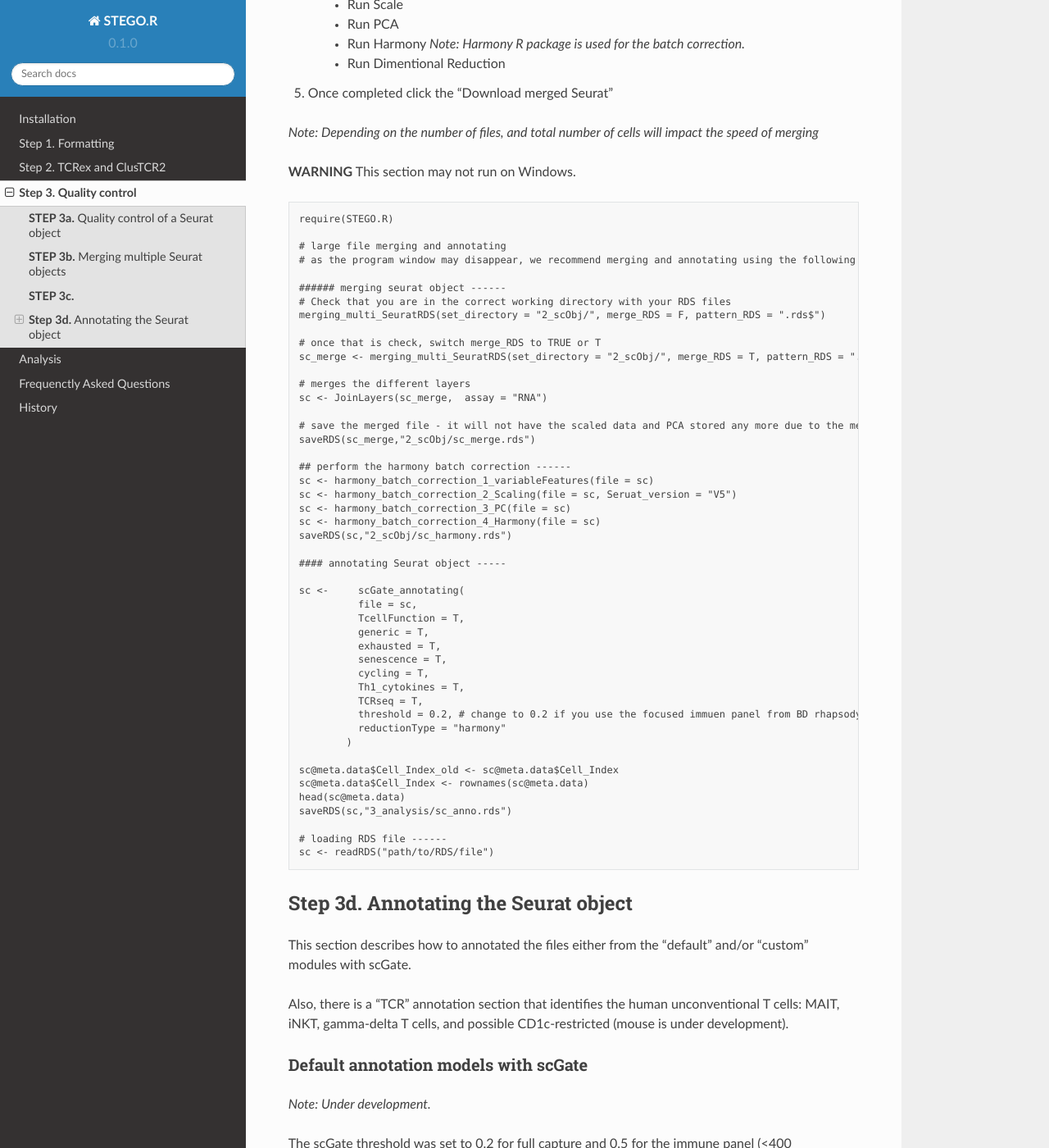
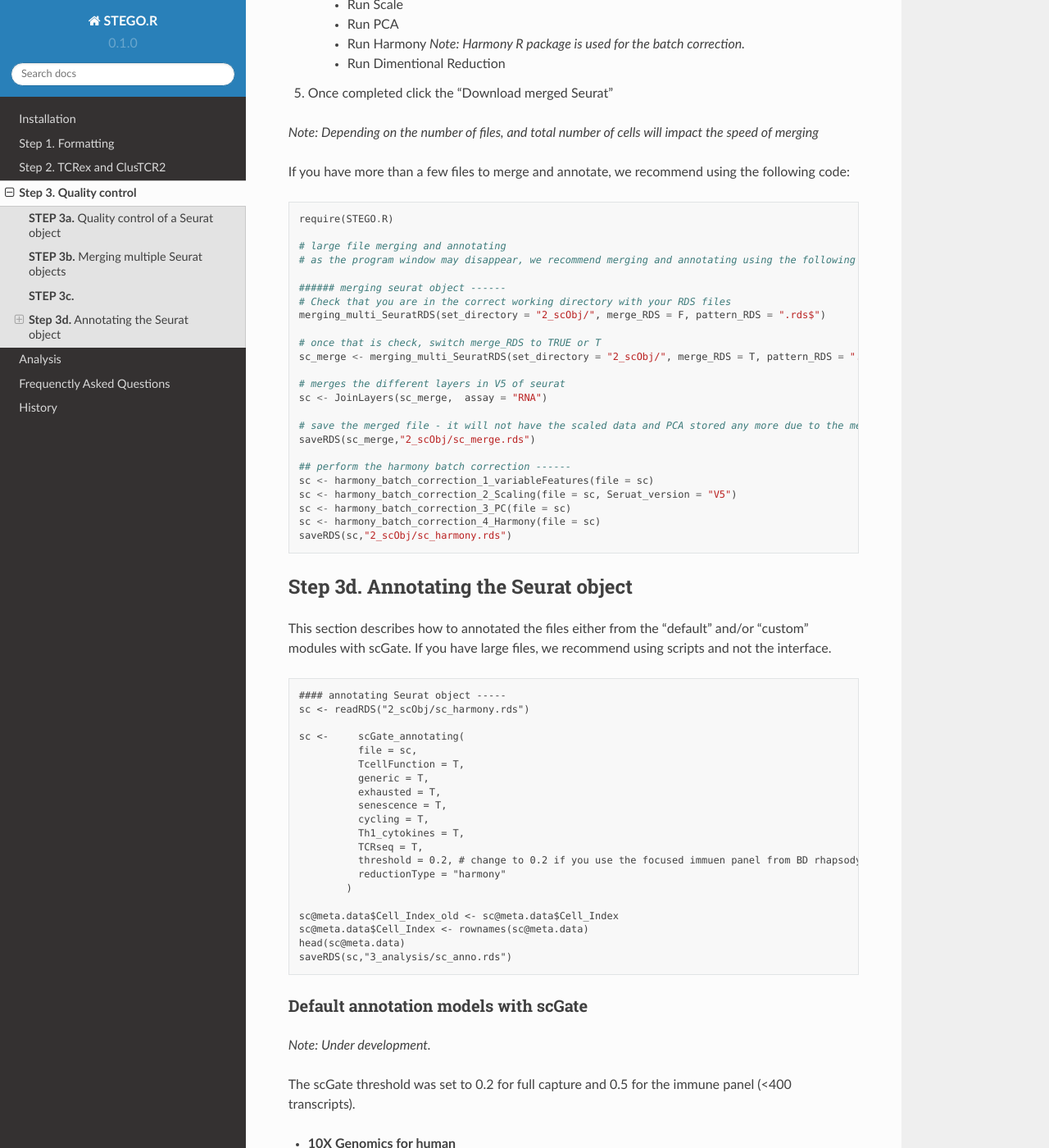
Before and after one commit to KerryAM-R/STEGOR, a Sphinx documentation site: the page built from docs/source/3.STEP3SeuratQC.rst, in a window 1280 px wide and 1400 px high, scrolled down 2910 px. Shown: the whole window at 82% size. Built offline with Sphinx 7.4.7 and the Read the Docs theme 2.0.0, drawn with Linux system fonts in a browser that asks for light colours.

Commit message:
Update 3.STEP3SeuratQC.rst

```diff
--- a/docs/source/3.STEP3SeuratQC.rst
+++ b/docs/source/3.STEP3SeuratQC.rst
@@ -69,7 +69,7 @@ This section is to merge multiple .rds objects and correct for the batch effect.
 
 *Note: Depending on the number of files, and total number of cells will impact the speed of merging*
 
-**WARNING** This section may not run on Windows.
+If you have more than a few files to merge and annotate, we recommend using the following code:
 
 ::
 
@@ -85,7 +85,7 @@ This section is to merge multiple .rds objects and correct for the batch effect.
     # once that is check, switch merge_RDS to TRUE or T
     sc_merge <- merging_multi_SeuratRDS(set_directory = "2_scObj/", merge_RDS = T, pattern_RDS = ".rds$")
 
-    # merges the different layers
+    # merges the different layers in V5 of seurat
     sc <- JoinLayers(sc_merge,  assay = "RNA")
 
     # save the merged file - it will not have the scaled data and PCA stored any more due to the merging process. This is in case R crashes and it needs to be read in
@@ -98,7 +98,16 @@ This section is to merge multiple .rds objects and correct for the batch effect.
     sc <- harmony_batch_correction_4_Harmony(file = sc)
     saveRDS(sc,"2_scObj/sc_harmony.rds")
 
+
+**Step 3d.** Annotating the Seurat object
+~~~~~~~~~~~~~~~~~~~~~~~~~~~~~~~~~~~~~~~
+
+This section describes how to annotated the files either from the "default" and/or "custom" modules with scGate. If you have large files, we recommend using scripts and not the interface.
+
+::
+
     #### annotating Seurat object -----
+    sc <- readRDS("2_scObj/sc_harmony.rds")
 
     sc <-     scGate_annotating(
               file = sc,
@@ -117,16 +126,6 @@ This section is to merge multiple .rds objects and correct for the batch effect.
     sc@meta.data$Cell_Index <- rownames(sc@meta.data)
     head(sc@meta.data)
     saveRDS(sc,"3_analysis/sc_anno.rds")
-
-    # loading RDS file ------
-    sc <- readRDS("path/to/RDS/file")
-
-**Step 3d.** Annotating the Seurat object
-~~~~~~~~~~~~~~~~~~~~~~~~~~~~~~~~~~~~~~~
-
-This section describes how to annotated the files either from the "default" and/or "custom" modules with scGate.
-
-Also, there is a "TCR" annotation section that identifies the human unconventional T cells: MAIT, iNKT, gamma-delta T cells, and possible CD1c-restricted (mouse is under development).
 
 
 Default annotation models with scGate
```
